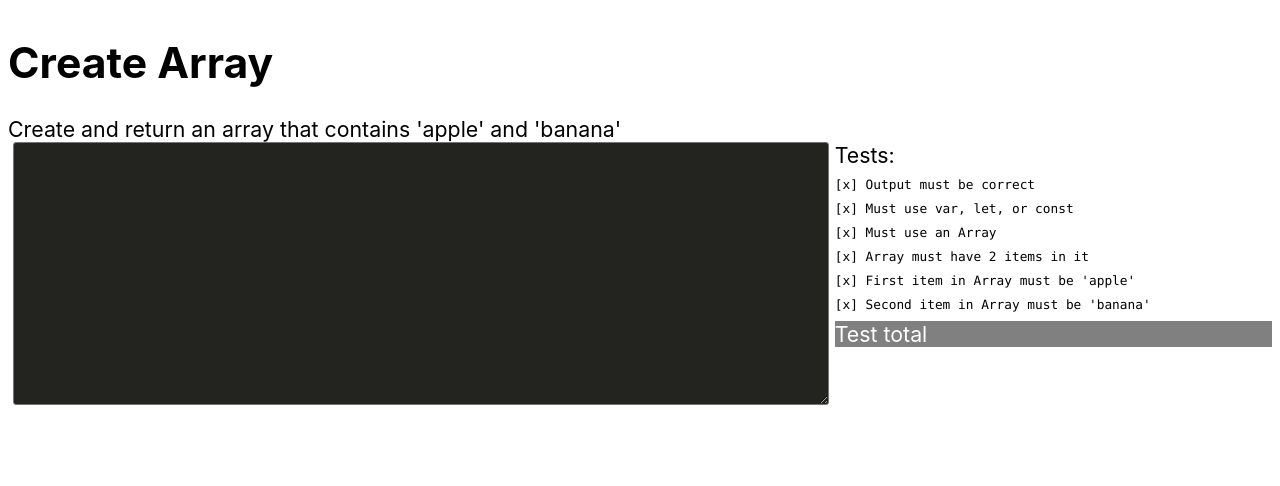
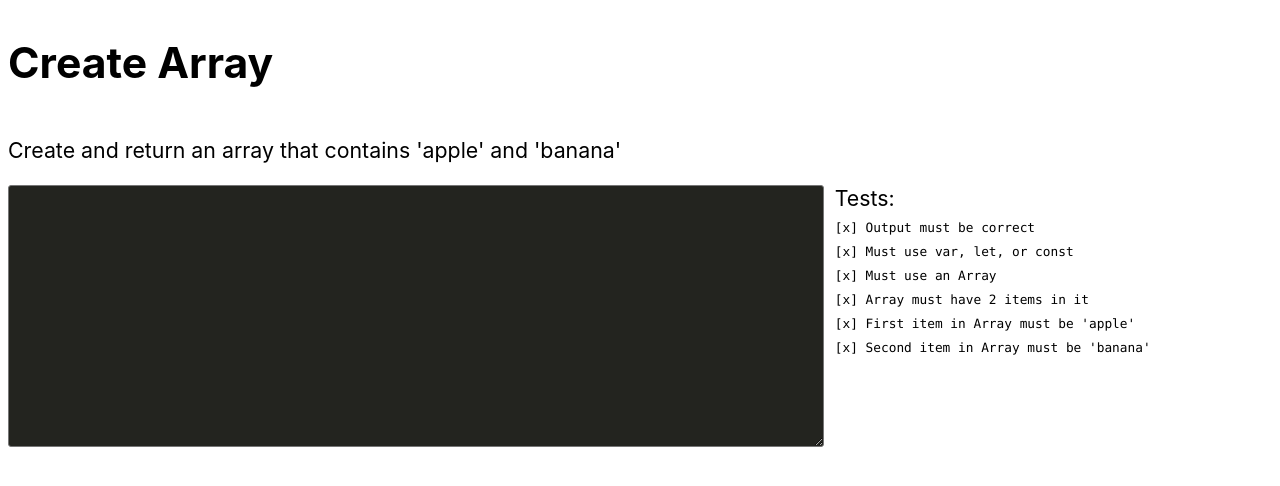
Before and after one commit to PracticeJavaScript/practicejavascript.com, a website with bundled scripts: page view.html in a window 1280 px wide. Built offline with nearby package versions, Linux system fonts and the light colour scheme.

Commit message:
fixed some grid alignment stuff

```diff
--- a/css/style.css
+++ b/css/style.css
@@ -1,15 +1,20 @@
+
+/* default stuff */
 body, input, select, textarea {
   font-family: -apple-system,BlinkMacSystemFont,Segoe UI,Roboto,Oxygen,Ubuntu,Cantarell,Fira Sans,Droid Sans,Helvetica Neue,Arial,sans-serif;
   font-size: 16pt;
 }
+
 .monospace {
   font-family: Menlo,Monaco,Consolas,Liberation Mono,Courier New,monospace;
 }
+
 
 /* grid elements */
 
 .container {
   display: grid;
+  grid-column-gap: 0.5em;
   /*background-color: cyan;*/
 }
 
@@ -18,6 +23,7 @@ body, input, select, textarea {
 }
 
 .problem {
+  margin: 1em 0;
   /*background-color: pink;*/
 }
 
@@ -27,7 +33,7 @@ body, input, select, textarea {
   padding: .5em;
   background: #23241f;
   border-radius: 3px;
-  margin: 0 .25em;
+  /*margin: 0 .25em;*/
   padding: .25em .65em;
 }
 
--- a/view.html
+++ b/view.html
@@ -8,13 +8,13 @@
   </head>
   <body>
     <div class="container">
-      <h1 id="problem-name" class="problem-name">Problem name</h1>
-      <div id="problem" class="problem">Problem text: Something something something darkside</div>
+      <h1 id="problem-name" class="problem-name"></h1>
+      <div id="problem" class="problem"></div>
       <textarea id="code" class="code monospace" rows="10" cols="50"></textarea>
       <div id="test-area" class="test-area">
         Tests:
-        <div id="test-suite" class="test-suite">Test Suite</div>
-        <div id="test-total" class="test-total">Test total</div>
+        <div id="test-suite" class="test-suite"></div>
+        <div id="test-total" class="test-total"></div>
       </div>
     </div>
     <script src="./bundle.js"></script>
```
